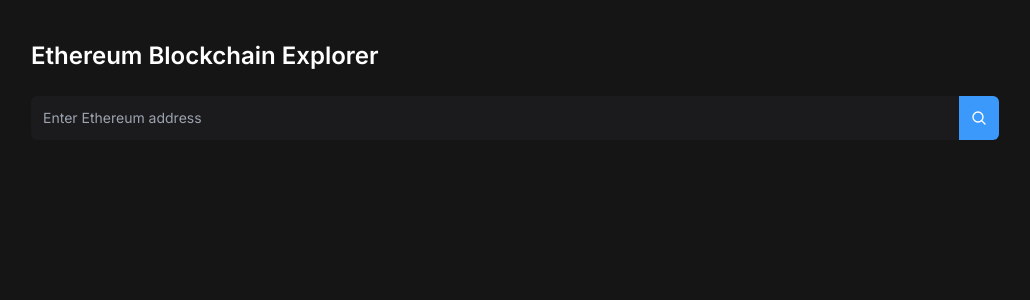
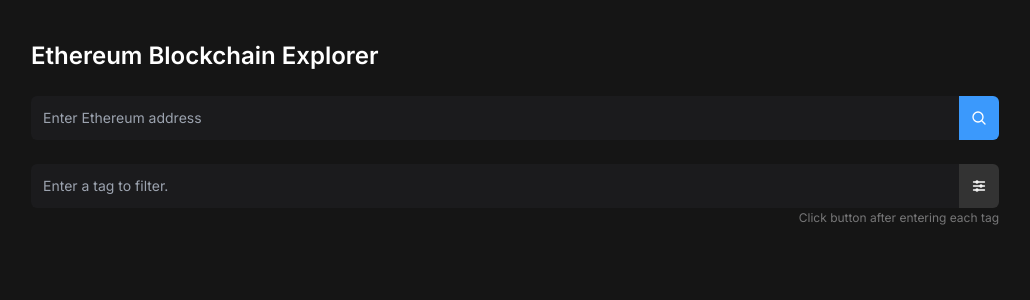
Before and after one commit to Steph-crown/eth-chain-explorer, a Next.js app: page / in a window 1280 px wide. Shown: the top 300 px of the page, without its empty margins (125-1155 px from the left). Built offline with nearby package versions, Linux system fonts and the light colour scheme.

Commit message:
Complete Filter component

```diff
--- a/src/app/page.tsx
+++ b/src/app/page.tsx
@@ -1,4 +1,4 @@
-import { Search } from "@/components";
+import { Filter, Search } from "@/components";
 
 export default function Home() {
   return (
@@ -7,6 +7,7 @@ export default function Home() {
         <h1>Ethereum Blockchain Explorer</h1>
       </header>
       <Search />
+      <Filter />
     </main>
   );
 }
--- a/src/app/styles/base.css
+++ b/src/app/styles/base.css
@@ -21,6 +21,14 @@
     @apply h-4 w-4 stroke-2;
   }
 
+  .btn {
+    @apply bg-blue outline-none border-none;
+  }
+
+  .btn-outline {
+    @apply border-blue border border-solid bg-transparent;
+  }
+
   ::-webkit-scrollbar {
     height: 0px;
     width: 0px;
--- a/src/app/styles/components.css
+++ b/src/app/styles/components.css
@@ -6,7 +6,7 @@
   }
 
   .search-form button {
-    @apply bg-blue p-3 text-sm rounded-tr-md rounded-br-md outline-none border-none hover:scale-110 self-stretch;
+    @apply p-3 text-sm rounded-tr-md rounded-br-md hover:scale-110 self-stretch;
   }
 
   .search-form button svg {
@@ -16,4 +16,36 @@
   .search-form input {
     @apply w-full bg-black-2 p-3 text-sm rounded-tl-md rounded-bl-md outline-none border-none;
   }
+
+  .filter-form {
+    @apply relative;
+  }
+
+  .filter-form .btn {
+    @apply bg-[#333];
+  }
+
+  .filter-form .note {
+    @apply absolute right-0 bottom-[-18px] text-white-2 text-xs;
+  }
+
+  .tag {
+    @apply bg-black-2 text-xs px-4 py-2 rounded-md mr-3 mt-1 mb-1 relative;
+  }
+
+  .tag.cancellable {
+    @apply mr-5 mt-3 mb-2;
+  }
+
+  .tag .btn-cancel {
+    @apply bg-black-2 rounded-full absolute -top-[10px] -right-[10px] p-1 hover:scale-150;
+  }
+
+  .tag .btn-cancel svg {
+    @apply h-3 w-3;
+  }
+
+  .tag-list {
+    @apply flex items-center mt-5 flex-wrap;
+  }
 }
--- /dev/null
+++ b/src/components/Filter.tsx
@@ -0,0 +1,53 @@
+"use client";
+import { useTagFilter } from "@/hooks";
+import React from "react";
+import TagList from "./TagList";
+
+const Filter = () => {
+  const {
+    tagInputValue,
+    handleTagInputValue,
+    filteredTags,
+    addFilterTag,
+    deleteTag,
+  } = useTagFilter();
+
+  return (
+    <div>
+      <form className="search-form filter-form" onSubmit={addFilterTag}>
+        <input
+          type="text"
+          placeholder="Enter a tag to filter."
+          onChange={handleTagInputValue}
+          value={tagInputValue}
+        />
+        <button className="btn">
+          <FilterIcon />
+        </button>
+        <p className="note">Click button after entering each tag</p>
+      </form>
+      <TagList tags={filteredTags} isCancellable={true} deleteTag={deleteTag} />
+    </div>
+  );
+};
+
+export default Filter;
+
+const FilterIcon = () => {
+  return (
+    <svg
+      xmlns="http://www.w3.org/2000/svg"
+      fill="none"
+      viewBox="0 0 24 24"
+      strokeWidth={1.5}
+      stroke="currentColor"
+      className="w-6 h-6"
+    >
+      <path
+        strokeLinecap="round"
+        strokeLinejoin="round"
+        d="M10.5 6h9.75M10.5 6a1.5 1.5 0 11-3 0m3 0a1.5 1.5 0 10-3 0M3.75 6H7.5m3 12h9.75m-9.75 0a1.5 1.5 0 01-3 0m3 0a1.5 1.5 0 00-3 0m-3.75 0H7.5m9-6h3.75m-3.75 0a1.5 1.5 0 01-3 0m3 0a1.5 1.5 0 00-3 0m-9.75 0h9.75"
+      />
+    </svg>
+  );
+};
--- a/src/components/Search.tsx
+++ b/src/components/Search.tsx
@@ -1,10 +1,10 @@
-import React, { FC } from "react";
+import React from "react";
 
 const Search = () => {
   return (
     <form className="search-form">
       <input type="text" placeholder="Enter Ethereum address" />
-      <button>
+      <button className="btn">
         <SearchIcon />
       </button>
     </form>
--- a/src/components/index.tsx
+++ b/src/components/index.tsx
@@ -1 +1,4 @@
+export { default as Filter } from "./Filter";
 export { default as Search } from "./Search";
+export { default as Tag } from "./Tag";
+export { default as TagList } from "./TagList";
--- /dev/null
+++ b/src/hooks/index.tsx
@@ -0,0 +1 @@
+export { default as useTagFilter } from "./useTagFilter";
--- /dev/null
+++ b/src/hooks/useTagFilter.tsx
@@ -0,0 +1,49 @@
+import React, { ChangeEvent, FormEvent, useState } from "react";
+import { toast } from "react-hot-toast";
+
+const useTagFilter = () => {
+  const [tagInputValue, setTagInputValue] = useState("");
+  const [filteredTags, setFilteredTags] = useState<string[]>([]);
+
+  const handleTagInputValue = (ev: ChangeEvent<HTMLInputElement>) => {
+    setTagInputValue(ev.target.value.trim());
+  };
+
+  const clearTagInputValue = () => {
+    setTagInputValue("");
+  };
+
+  const deleteTag = (id: number) => {
+    setFilteredTags((prev) => prev.filter((_, idx) => id !== idx));
+  };
+
+  const addFilterTag = (ev: FormEvent<HTMLFormElement>) => {
+    ev.preventDefault();
+    const val = tagInputValue.trim();
+
+    // no tag text
+    if (!val) {
+      toast.error("Please enter a tag");
+      return;
+    }
+
+    // tag already in `filteredTags`
+    if (filteredTags.some((tag) => tag === val)) {
+      toast.error("Filter already active");
+      return;
+    }
+
+    setFilteredTags((prev) => [...prev, val]);
+    clearTagInputValue();
+  };
+
+  return {
+    tagInputValue,
+    handleTagInputValue,
+    filteredTags,
+    addFilterTag,
+    deleteTag,
+  };
+};
+
+export default useTagFilter;
--- a/tailwind.config.js
+++ b/tailwind.config.js
@@ -15,7 +15,7 @@ module.exports = {
         "black-2": "#1B1B1D",
         purple: "#8250DF",
         white: "#FFFFFF",
-        "white-2": "##777778",
+        "white-2": "#777778",
         "border-blue": "#58A6FF",
         red: "#CF222E",
         blue: "#3B99FC",
```
